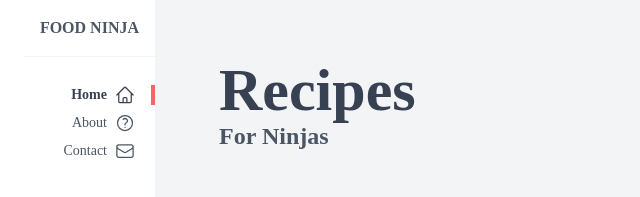
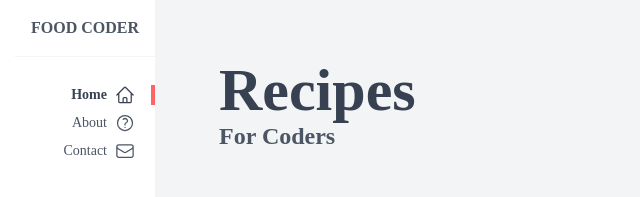
Before and after one commit to oussa29-dev/Restaurent-Recipes, a website: page public/index.html in a window 1280 px wide. Shown: the top 197 px of the page, 165-805 px from the left. Drawn offline with Linux system fonts and the light colour scheme.

Commit message:
last modifications before deployment

```diff
--- a/public/index.html
+++ b/public/index.html
@@ -13,7 +13,7 @@
       <nav class="text-right">
         <div class="flex justify-between items-center">
           <h1 class="font-bold uppercase p-4 border-b border-gray-100">
-            <a class="hover:text-gray-800" href="/">Food Ninja</a>
+            <a class="hover:text-gray-800" href="/">Food Coder</a>
           </h1>
           <div class="px-4 cursor-pointer md:hidden">
             <svg id="burger" class="w-6" xmlns="http://www.w3.org/2000/svg" fill="none" viewBox="0 0 24 24" strokeWidth={1.5} stroke="currentColor" className="size-6">
@@ -62,7 +62,7 @@
 
       <header>
         <h2 class="text-gray-700 text-6xl font-semibold">Recipes</h2>
-        <h3 class="text-2xl font-semibold">For Ninjas</h3>
+        <h3 class="text-2xl font-semibold">For Coders</h3>
       </header>
 
       <div>
--- a/src/styles.css
+++ b/src/styles.css
@@ -1,4 +1,5 @@
 @import url('https://fonts.googleapis.com/css2?family=Nunito+Sans:ital,opsz,wght@0,6..12,200..1000;1,6..12,200..1000&display=swap');
+
 @tailwind base;
 @tailwind components;
 @tailwind utilities;
```
